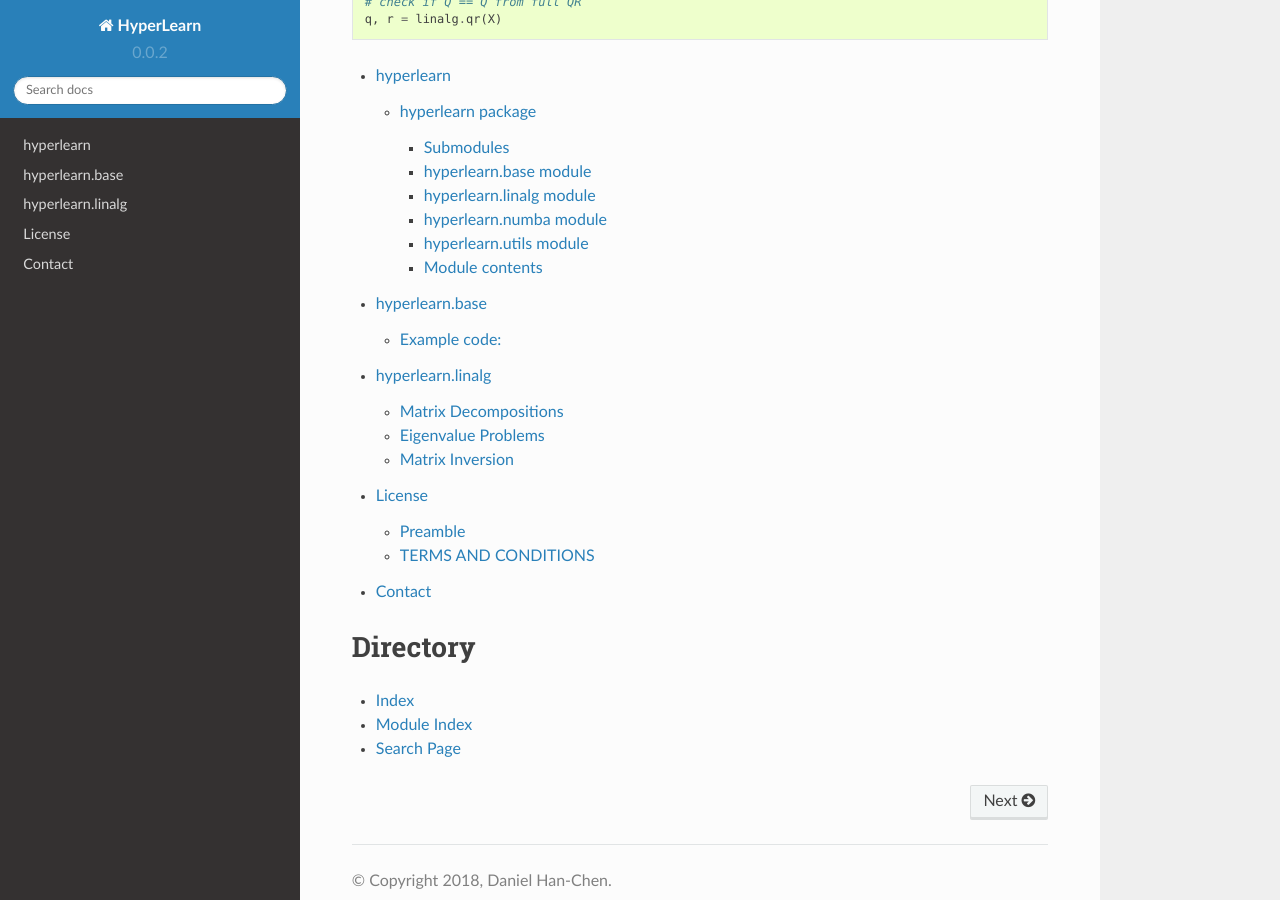
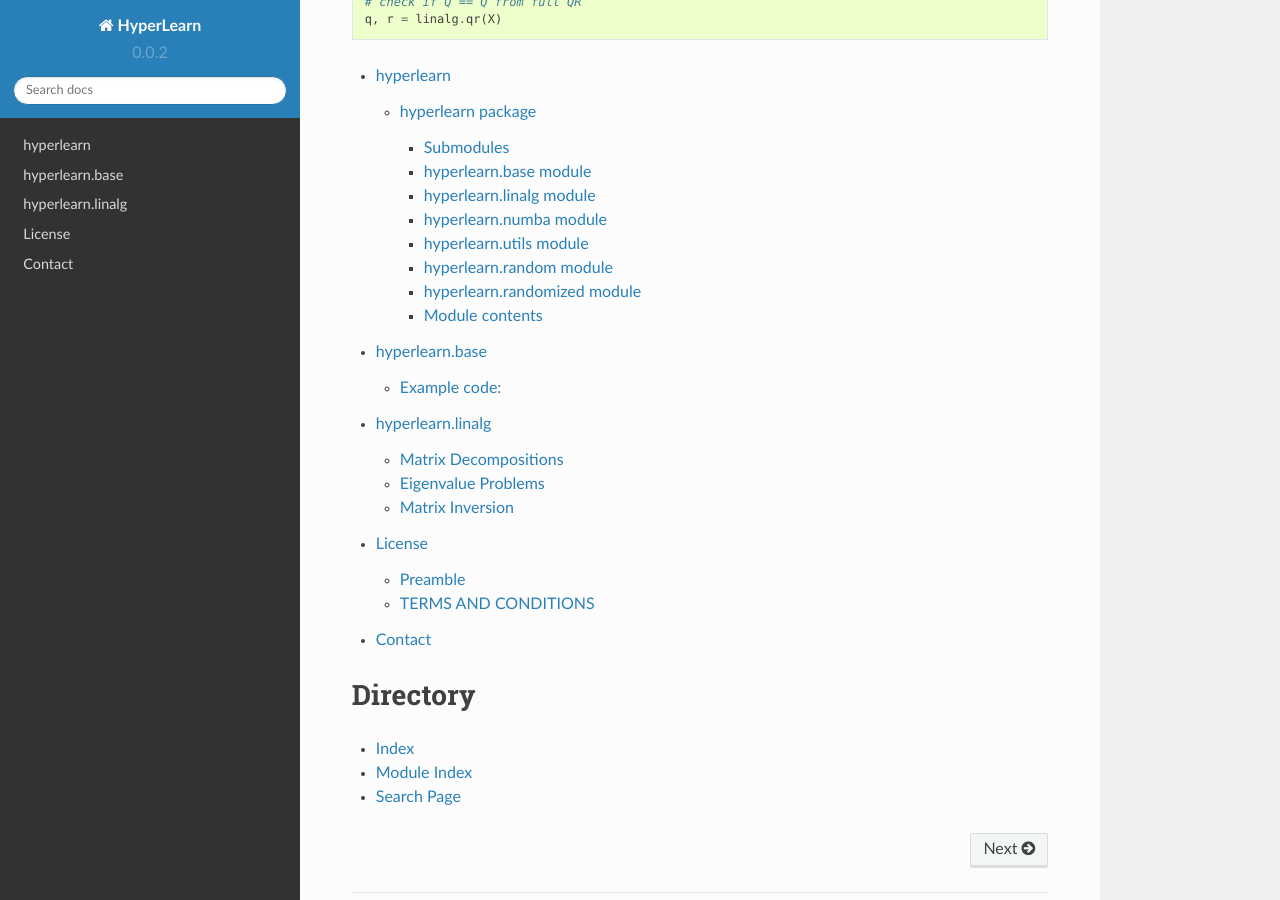
Before and after one commit to unslothai/hyperlearn, a Sphinx documentation site: the page built from docs/index.rst, in a window 1280 px wide and 900 px high, scrolled down 1007 px. Built offline with Sphinx 7.4.7 and the Read the Docs theme 2.0.0, drawn with Linux system fonts in a browser that asks for light colours.

Commit message:
Updated documentation

```diff
--- a/docs/source/hyperlearn.rst
+++ b/docs/source/hyperlearn.rst
@@ -36,6 +36,21 @@ hyperlearn.utils module
     :undoc-members:
     :show-inheritance:
 
+hyperlearn.random module
+-----------------------
+
+.. automodule:: hyperlearn.random
+    :members:
+    :undoc-members:
+    :show-inheritance:
+
+hyperlearn.randomized module
+-----------------------
+
+.. automodule:: hyperlearn.randomized
+    :members:
+    :undoc-members:
+    :show-inheritance:
 
 Module contents
 ---------------
--- a/docs/source/modules.rst
+++ b/docs/source/modules.rst
@@ -2,6 +2,6 @@ hyperlearn
 ==========
 
 .. toctree::
-   :maxdepth: 4
+   :maxdepth: 10
 
    hyperlearn
```
Also changed, not shown: 11 other files.
